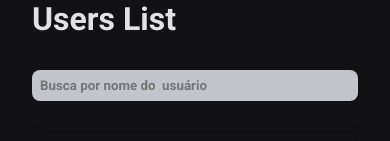
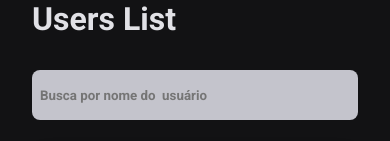
Before and after one commit to rafelis1997/eleven-dragons-code-challenge, a Next.js app: page / in a window 390 px wide. Shown: the part 187-328 px from the top of the page. Built offline with nearby package versions, Linux system fonts and the light colour scheme; no server answers.

Commit message:
fix search bar width for mobile devices

```diff
--- a/src/styles/index.ts
+++ b/src/styles/index.ts
@@ -9,6 +9,9 @@ export const {
     theme,
     createTheme,
 } = createStitches({
+    media: {
+        bp1: '(max-width: 768px)'
+    },
     theme: {
         colors: {
             white: '#FFF',
--- a/src/styles/pages/home.ts
+++ b/src/styles/pages/home.ts
@@ -12,17 +12,22 @@ export const HomeContainer = styled('div', {
 
 export const SearchBar = styled('form', {
   display: "flex",
-  justifyContent: 'space-between',
+  justifyContent: 'center',
   gap: '1rem',
 
   input: {
-    flex: 1,
+    width: '70%',
+    height: 50,
     border: 0,
     borderRadius: 8,
     background: '$gray300',
     padding: '0.5rem',
     color: '$gray900',
     fontWeight: 'bold',
+
+    '@bp1' : {
+      width: '100%',
+    }
   },
 
   button : {
```
